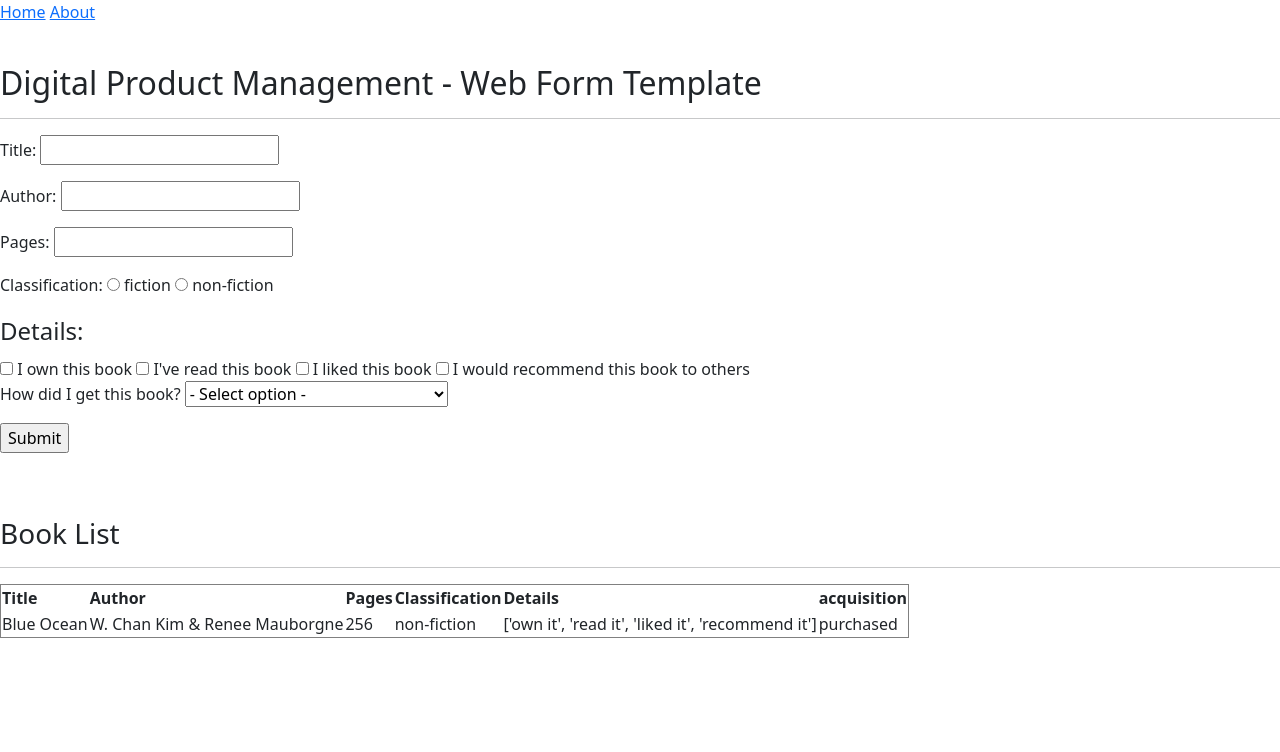
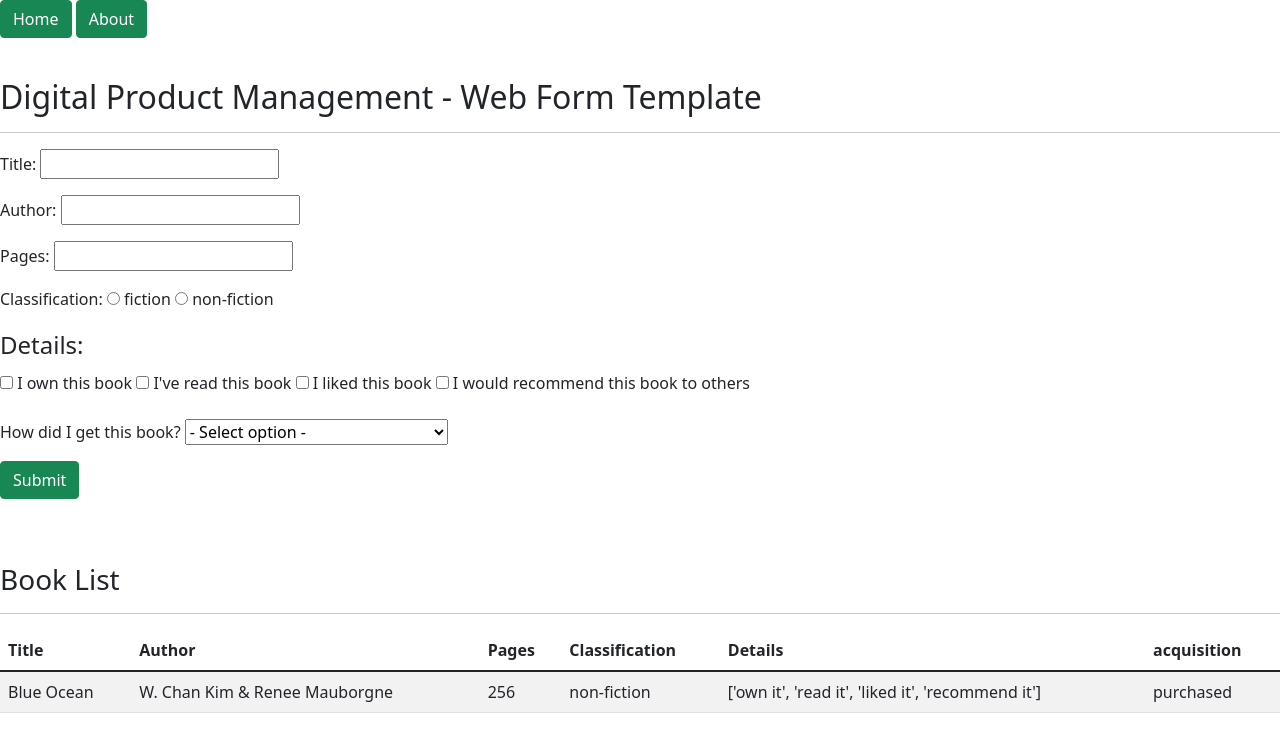
Before and after one commit to m-Doss/BAIS3300Flask, a Flask app: page / in a window 1280 px wide. Shown: the top 752 px of the page. Run offline with Flask 2, Linux system fonts and the light colour scheme; some libraries are stand-ins or nearby versions.

Commit message:
Bootstrap

```diff
--- a/templates/about.html
+++ b/templates/about.html
@@ -7,10 +7,10 @@
     <body>
         <p>
             Written by <a href="https://github.com/m-Doss">Malek Aldoss</a> and
-            <a href="https://github.com/https://github.com/Tfletcher7">Teagen Fletcher</a>
+            <a href="https://github.com/Tfletcher7">Teagen Fletcher</a>
         </p>
     </body>
-    <img class="img-fluid" src="{{ url_for('static', filename='images/group.jpeg') }}" width="500"
-        alt="Mike & his pair programming partner" />
+    <img src="{{ url_for('static', filename='images/group.jpeg') }}" class="img-fluid" alt="Malek & Teagen pair programming" width="500"/>
+
 </main>
 {% endblock %}
--- a/templates/base.html
+++ b/templates/base.html
@@ -10,12 +10,15 @@
   <title>{{ pageTitle }}</title>
 </head>
 
-<div class="topnav">
-  <a class="active" href="{{ url_for('index') }}">Home</a>
-  <a href="{{ url_for('about') }}">About</a>
+<div class="sidebar">
+  <div class="topnav">
+    <a class="active" href="{{ url_for('index') }}"><button type="button" class="btn btn-success">Home</button></a>
+    <a href="{{ url_for('about') }}"><button type="button" class="btn btn-success">About</button></a>
+  </div>
 </div>
 
-<body>
+
+
 
   <p>&nbsp;</p>
   {% with messages = get_flashed_messages(with_categories=true) %} {% if
--- a/templates/index.html
+++ b/templates/index.html
@@ -31,6 +31,7 @@
 
     <fieldset>
       <legend>Details:</legend>
+      <div>
       <label for="for-ownership">
         <input type="checkbox" id="for-ownership" name="details" value="own" />
         I own this book
@@ -51,6 +52,8 @@
         I would recommend this book to others
       </label>
     </fieldset>
+</div>
+<br>
 
     <p>
       <label for="book-acquisition">
@@ -64,15 +67,15 @@
         </select>
       </label>
     </p>
-
-    <p><input type="submit" id="submit" value="Submit" /></p>
+</div>
+    <p><button type="submit" id="submit" value="Submit" class="btn btn-success">Submit</button></p>
   </form>
 
   <br /><br />
   {% if books %}
   <h3>Book List</h3>
   <hr />
-  <table border="1">
+  <table class="table table-striped">
     <thead>
       <tr>
         <th>Title</th>
```
